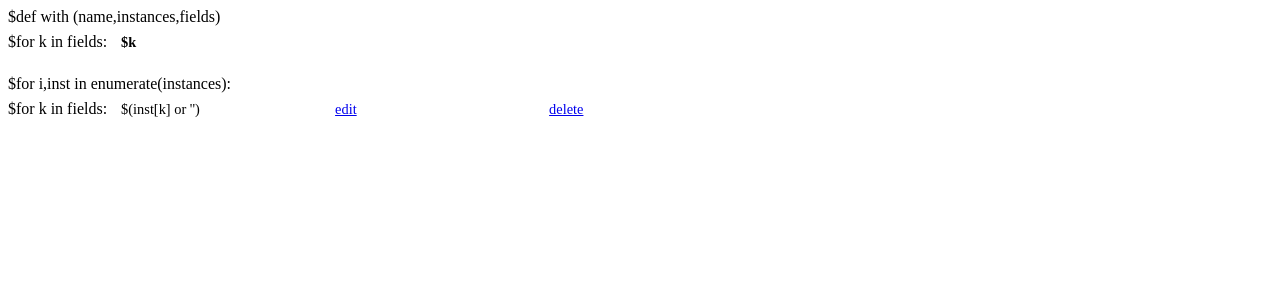
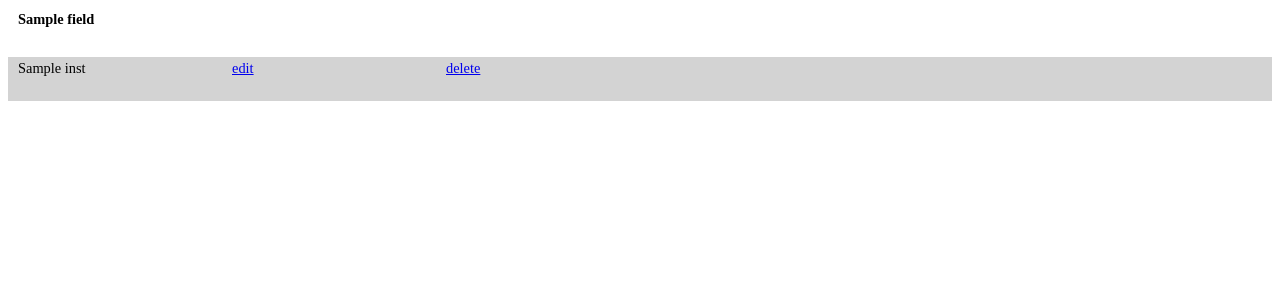
Before and after one commit to dolfandringa/biodata, a Python web app: template templates/instance_list.html in a window 1280 px wide. Shown: the top 300 px of the page. Run offline with Jinja, Linux system fonts and the light colour scheme; the template is opened without the code that fills it: most values are stand-ins (such as "Sample title", 1, 10 or a date in 2020).

Commit message:
Got first template working mostly
The list view and template work mostly. Parameters don't yet, but that
is easy to figure out.

I also started unittests for the controller.py but they just self.fail()
now as they don't do anything.

The database is loaded into g.db now at before_request.

Small fix in util.py where I forgot to import request.

```diff
--- a/run.py
+++ b/run.py
@@ -1,8 +1,13 @@
 from biodata import app, db, init_db
 from controller import basebp
+from flask import g
 
 init_db()
 app.register_blueprint(basebp)
 
+@app.before_request
+def load_db():
+    g.db = g.get('db', db )
+
 if __name__=='__main__':
     app.run()
--- a/templates/instance_list.html
+++ b/templates/instance_list.html
@@ -1,21 +1,24 @@
-$def with (name,instances,fields)
-<html>
+<!DOCTYPE html>
+<html lang="en">
 <head>
-<title>$(name)</title>
+<title>{{ name }}</title>
 <link href="/static/css/styles.css" rel="stylesheet" />
 </head>
-<body id='$(name)List' class='list'>
+<body id='{{ name }}List' class='list'>
   <div class="headerrow">
-    $for k in fields:
-      <span class='headerfield $k'>$k</span>
-    <span class='headerfield deletelink'>&nbsp;</span>
+    {% for k in fields %}
+      <span class='headerfield $k'>{{ k }}</span>
+      <span class='headerfield deletelink'>&nbsp;</span>
+    {% endfor %}
   </div>
-  $for i,inst in enumerate(instances):
-    <div class='datarow $ ["even","odd"][i%2]'>
-      $for k in fields:
-        <span class="datafield $k">$(inst[k] or '')</span>
-    <span class="datafield editlink"><a class="editlink" href='$:url("/edit")?id=$(inst["id"])'>edit</a></span>
-    <span class="datafield deletelink"><a class="deletelink" href='$:url("/delete")?id=$(inst["id"])'>delete</a></span>
-    </div>
+    {% for inst in instances %}
+        <div class='datarow {{ loop.cycle("odd","even") }}'>
+            {% for k in fields %}
+                <span class="datafield {{ k }}">{{ inst[k] or '' }}</span>
+            {% endfor %}
+            <span class="datafield editlink"><a class="editlink" href='{{ url_for("/.edit",id=inst["id"],**request.view_args) }}'>edit</a></span>
+            <span class="datafield deletelink"><a class="deletelink" href='{{ url_for("/.delete",id=inst["id"],**request.view_args) }}'>delete</a></span>
+        </div>
+    {% endfor %}
 </body>
 </html>
--- a/util.py
+++ b/util.py
@@ -6,6 +6,7 @@
 from sqlalchemy.orm.properties import RelationshipProperty, ColumnProperty
 from collections import OrderedDict
 import decimal
+from flask import request
 
 def get_object(datasetname,classname):
     """
```
Also changed, not shown: controller.py (+7 -2 lines), tests/test_controller.py (added, +20 -0 lines), tests/test_util.py (renamed from tests/util_test.py), 1 other file.
